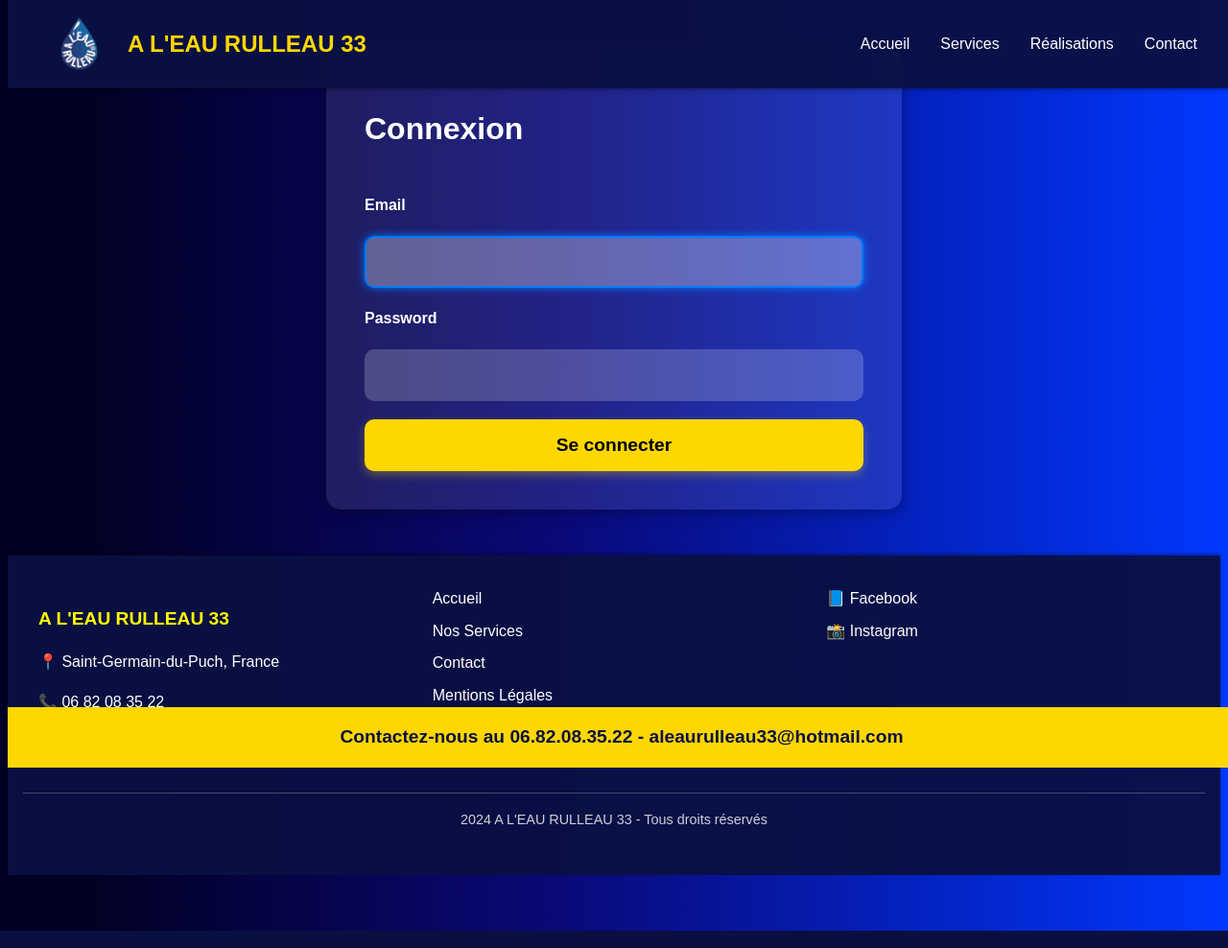
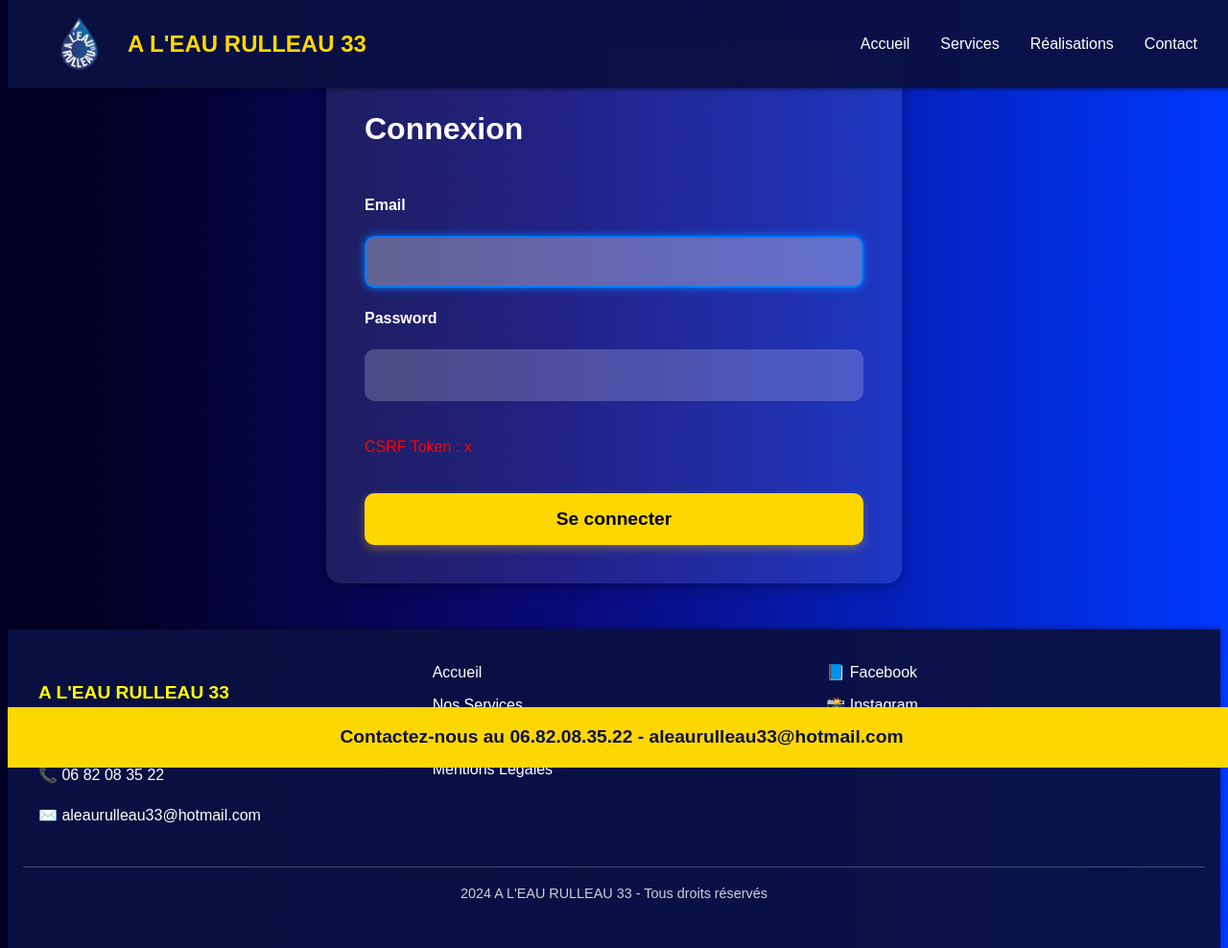
Before and after one commit to Joana-l/mon_projet_symfony, a Symfony app: template templates/security/login.html.twig in a window 1280 px wide. Shown: the top 988 px of the page at 96% size. Run offline with Twig, Linux system fonts and the light colour scheme; the template is opened without the code that fills it, so the values that code supplies are empty; some libraries are stand-ins or nearby versions.

Commit message:
debug: afficher le token CSRF pour test

```diff
--- a/templates/security/login.html.twig
+++ b/templates/security/login.html.twig
@@ -20,6 +20,7 @@
     <label for="inputPassword">Password</label>
     <input type="password" name="password" id="inputPassword" class="form-control" autocomplete="off" required>
 
+    <p style="color:red;">CSRF Token : {{ csrf_token('authenticate') }}</p>
 
     <input type="hidden" name="_csrf_token" value="{{ csrf_token('authenticate') }}" />
 
```
